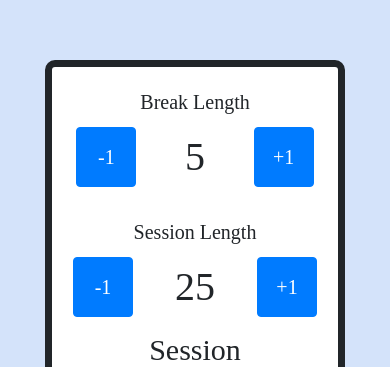
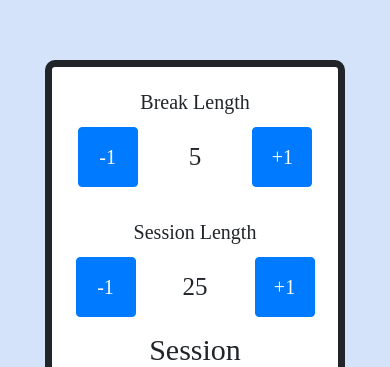
Before and after one commit to sinclair-guthrie/react-pomo-clock, a React (Create React App) app: page / in a window 390 px wide. Shown: the part 122-489 px from the top of the page. Built offline with nearby package versions, Linux system fonts and the light colour scheme; a web font is replaced by a local one.

Commit message:
more adjustments to font sizes

```diff
--- a/src/App.css
+++ b/src/App.css
@@ -41,6 +41,11 @@
   text-align: center;
 }
 
+#break-length, #session-length {
+  align-self: center;
+  font-size: 40px;
+}
+
 #break-area button, #session-area button {
   font-size: 30px;
   width: 80px;
@@ -78,11 +83,6 @@
   margin-bottom: 40px;
 }
 
-#break-length, #session-length {
-  align-self: center;
-  font-size: 40px;
-}
-
 @media only screen and (max-width: 600px) {
   #root {
     height: auto;
@@ -98,6 +98,10 @@
   #break-area, #session-area {
     width: 100%;
     font-size: 20px;
+  }
+
+  #break-length, #session-length {
+    font-size: 25px;
   }
 
   #break-area button, #session-area button {
```
